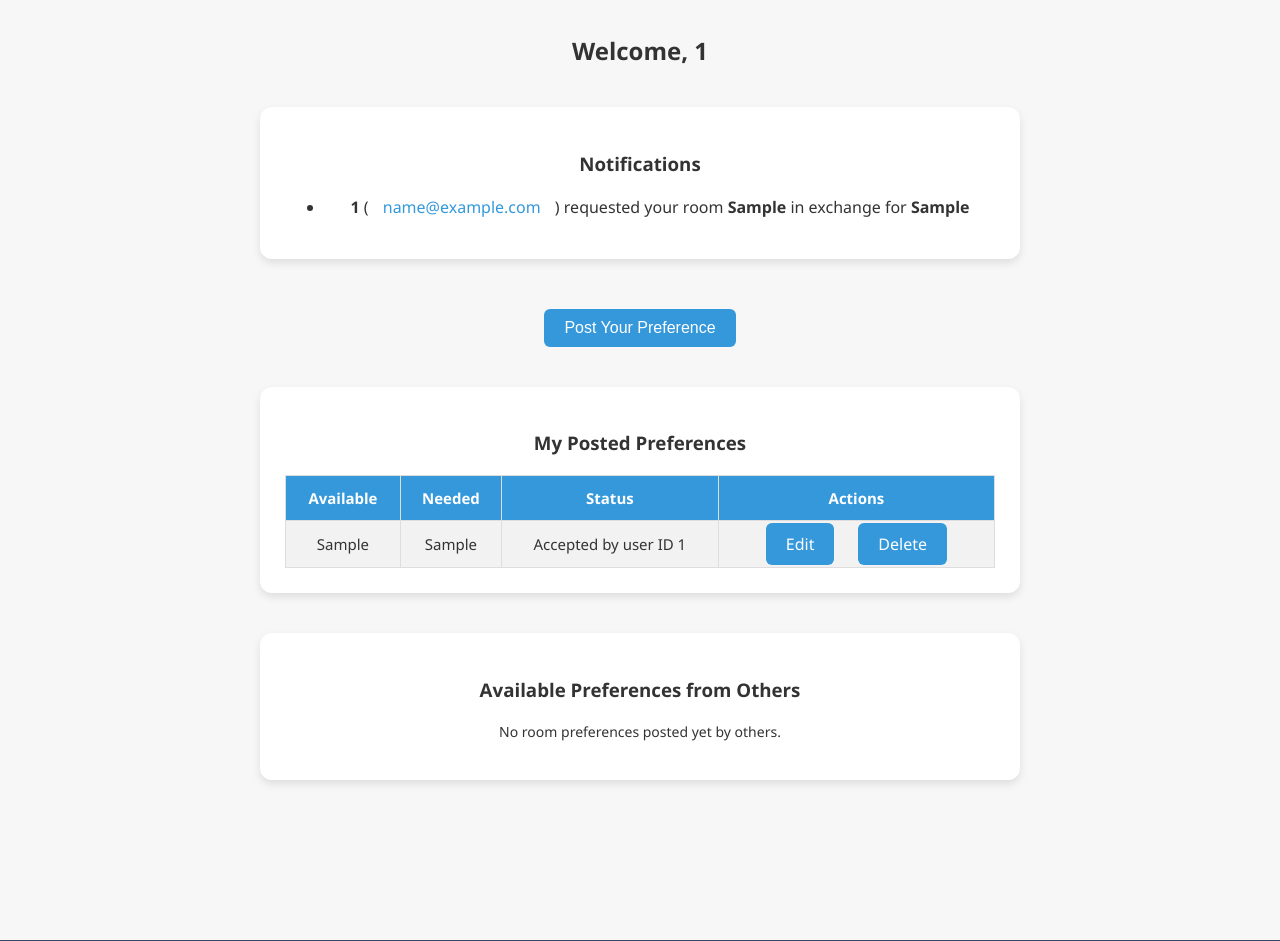
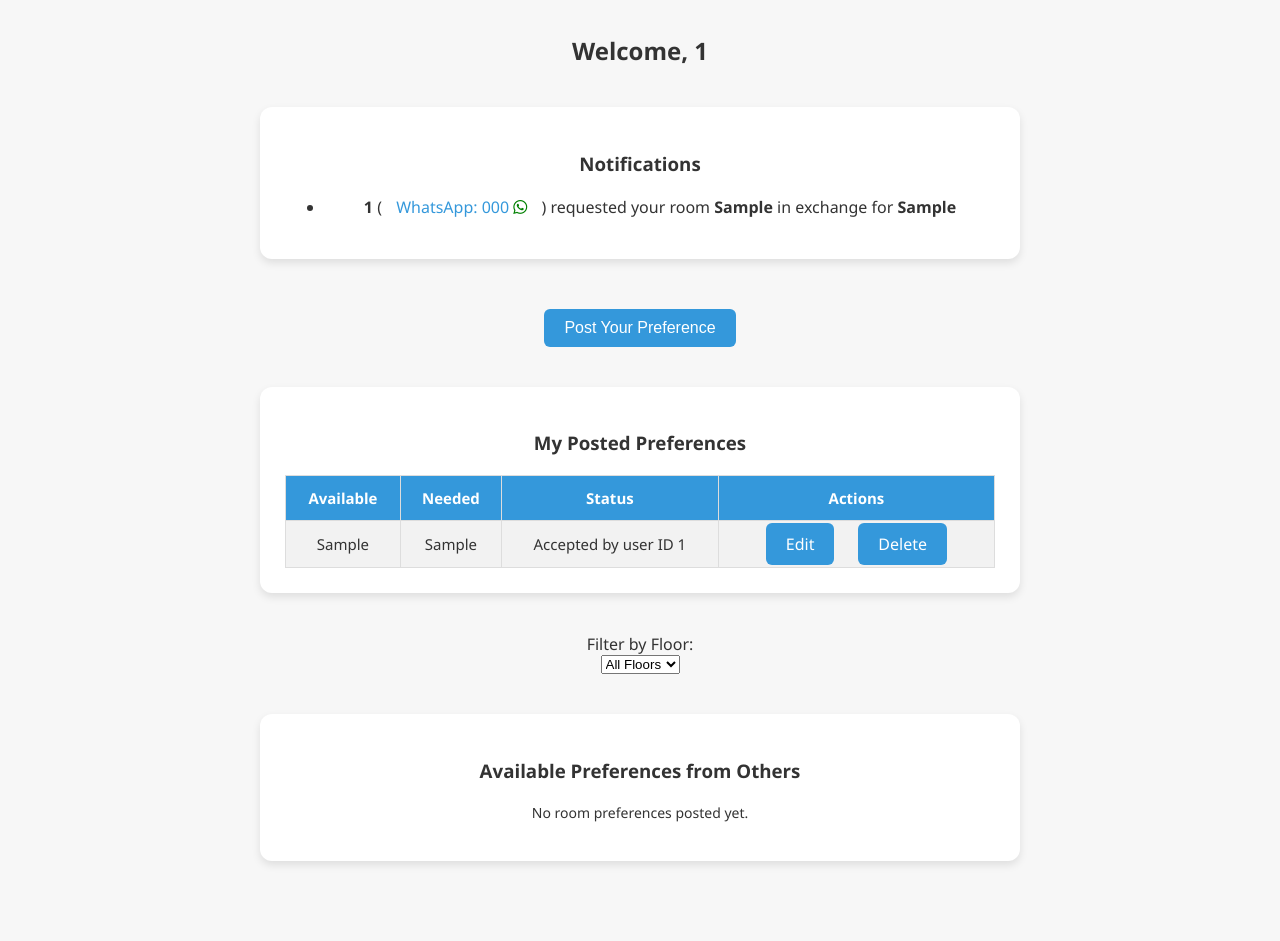
Before and after one commit to srujana30-106/swap-my-room, a Flask app: page /dashboard in a window 1280 px wide. Shown: the part 304-1245 px from the top of the page. Run offline with Flask 3, Linux system fonts and the light colour scheme; a user stored in the database is signed in; tables that the repository leaves empty hold one stand-in row (values such as "Sample post"); some libraries are stand-ins or nearby versions.

Commit message:
Secure config using .env and os.getenv

```diff
--- a/app.py
+++ b/app.py
@@ -7,46 +7,39 @@ from flask_mail import Mail, Message
 from itsdangerous import URLSafeTimedSerializer
 import re
 
+from config import Config  # import config
+
 app = Flask(__name__)
-app.secret_key = 'secret-key'
-
-# Database Configuration
-app.config['SQLALCHEMY_DATABASE_URI'] = 'postgresql://postgres:srujana1030@localhost/room_swap_db'
-app.config['SQLALCHEMY_TRACK_MODIFICATIONS'] = False
-
-# Email Configuration
-app.config['MAIL_SERVER'] = 'smtp.gmail.com'
-app.config['MAIL_PORT'] = 587
-app.config['MAIL_USE_TLS'] = True
-app.config['MAIL_USERNAME'] = 'srujanasanaka970@gmail.com'
-app.config['MAIL_PASSWORD'] = 'eutkskzpwsvkwjiz'
-
-mail = Mail(app)
-serializer = URLSafeTimedSerializer(app.secret_key)
+app.config.from_object(Config)  # load configuration from config.py
 
 # Extensions
 db = SQLAlchemy(app)
 login_manager = LoginManager(app)
 login_manager.login_view = 'login'
 socketio = SocketIO(app)
+mail = Mail(app)
+serializer = URLSafeTimedSerializer(app.config['SECRET_KEY'])
 
 # Models
 class User(UserMixin, db.Model):
+    __tablename__ = 'users'
+
     id = db.Column(db.Integer, primary_key=True)
     college_id = db.Column(db.String(20), unique=True, nullable=False)
     password = db.Column(db.String(100), nullable=False)
     email = db.Column(db.String(100), unique=True, nullable=False)
+    phone = db.Column(db.String(10), unique=True, nullable=False)
 
     def set_password(self, new_password):
         self.password = new_password
 
 class RoomPreference(db.Model):
     id = db.Column(db.Integer, primary_key=True)
-    user_id = db.Column(db.Integer, db.ForeignKey('user.id'))
+    user_id = db.Column(db.Integer, db.ForeignKey('users.id'))
     available = db.Column(db.String(20))
     needed = db.Column(db.String(20))
     selected = db.Column(db.Boolean, default=False)
-    accepted_by = db.Column(db.Integer, db.ForeignKey('user.id'))
+    accepted_by = db.Column(db.Integer, db.ForeignKey('users.id'))
 
     user = relationship('User', foreign_keys=[user_id])
     accepted_user = relationship('User', foreign_keys=[accepted_by], post_update=True)
@@ -65,6 +58,7 @@ def register():
         college_id = request.form.get('college_id').strip().upper()
         password = request.form.get('password')
         email = request.form.get('email').strip()
+        phone = request.form.get('phone').strip()
 
         if not re.match(r'^[A-Z0-9]{8}$', college_id):
             flash('College ID must be exactly 8 characters: uppercase letters and numbers only.', 'warning')
@@ -72,16 +66,19 @@ def register():
 
         existing_id = User.query.filter_by(college_id=college_id).first()
         existing_email = User.query.filter_by(email=email).first()
+        existing_phone = User.query.filter_by(phone=phone).first()
 
-        if existing_id and existing_email:
-            flash('Both College ID and Email already exist. Try another.', 'danger')
+        if existing_id and existing_email and existing_phone:
+            flash('College ID, Email, and Phone already exist. Try another.', 'danger')
         elif existing_id:
             flash('College ID already exists. Try another.', 'danger')
         elif existing_email:
             flash('Email already in use. Try another.', 'danger')
+        elif existing_phone:
+            flash('Phone number already in use. Try another.', 'danger')
         else:
             try:
-                user = User(college_id=college_id, password=password, email=email)
+                user = User(college_id=college_id, password=password, email=email, phone=phone)
                 db.session.add(user)
                 db.session.commit()
                 flash('Account created. Please login.', 'success')
@@ -149,6 +146,7 @@ def dashboard():
             available=available,
             needed=needed
         ).first()
+
         if existing:
             flash('You already posted this preference.', 'warning')
         else:
@@ -166,8 +164,12 @@ def dashboard():
     my_prefs = RoomPreference.query.filter_by(user_id=current_user.id).all()
 
     other_prefs_query = RoomPreference.query.filter(RoomPreference.user_id != current_user.id)
+
     if floor_filter:
-        other_prefs_query = other_prefs_query.filter(RoomPreference.available.ilike(f'{floor_filter}%'))
+        other_prefs_query = other_prefs_query.filter(
+            RoomPreference.available.ilike(f'{floor_filter}%')
+        )
+
     other_prefs = other_prefs_query.order_by(RoomPreference.id.desc()).all()
 
     notifications = RoomPreference.query.options(joinedload(RoomPreference.accepted_user)) \
--- a/templates/base.html
+++ b/templates/base.html
@@ -12,6 +12,7 @@
     <link href="https://fonts.googleapis.com/css2?family=Roboto:wght@400;600&display=swap" rel="stylesheet">
     <!-- Font Awesome for eye icon -->
     <link rel="stylesheet" href="https://cdnjs.cloudflare.com/ajax/libs/font-awesome/6.5.0/css/all.min.css">
+
 
 </head>
 <body>
--- a/templates/dashboard.html
+++ b/templates/dashboard.html
@@ -2,6 +2,8 @@
 {% block content %}
 <div class="container">
     <h2>Welcome, {{ current_user.college_id }}</h2>
+
+
 
     <!-- Notifications -->
     {% if notifications %}
@@ -12,12 +14,14 @@
             <li>
                 <strong>{{ note.accepted_user.college_id }}</strong>
                 (
-                <a href="https://mail.google.com/mail/?view=cm&fs=1&to={{ note.accepted_user.email }}" target="_blank">
-                    {{ note.accepted_user.email }}
+                <a href="https://wa.me/91{{ note.accepted_user.phone }}" target="_blank">
+                    WhatsApp: {{ note.accepted_user.phone }}
+                    <i class="fab fa-whatsapp" style="color: green;"></i>
                 </a>
                 )
                 requested your room <strong>{{ note.available }}</strong> in exchange for <strong>{{ note.needed }}</strong>
             </li>
+
             {% endfor %}
         </ul>
     </div>
@@ -70,9 +74,20 @@
         {% endif %}
     </div>
 
+    <!-- Filter by Floor -->
+    <form method="GET" action="{{ url_for('dashboard') }}" style="margin-bottom: 20px;">
+        <label for="floor">Filter by Floor:</label>
+        <select name="floor" id="floor" onchange="this.form.submit()">
+            <option value="">All Floors</option>
+            <option value="1" {% if floor_filter == '1' %}selected{% endif %}>1st Floor</option>
+            <option value="2" {% if floor_filter == '2' %}selected{% endif %}>2nd Floor</option>
+            <option value="3" {% if floor_filter == '3' %}selected{% endif %}>3rd Floor</option>
+            <!-- Add more options if needed -->
+        </select>
+    </form>
     <!-- Other Users' Preferences -->
     <div class="preference-list">
-        <h3>Available Preferences from Others</h3>
+        <h3>Available Preferences from Others {% if floor_filter %}(Filtered by Floor {{ floor_filter }}){% endif %}</h3>
         {% if other_prefs %}
         <table>
             <tr>
@@ -101,7 +116,7 @@
             {% endfor %}
         </table>
         {% else %}
-        <p>No room preferences posted yet by others.</p>
+        <p>No room preferences posted yet{% if floor_filter %} on this floor{% endif %}.</p>
         {% endif %}
     </div>
 </div>
@@ -115,10 +130,8 @@
     function validateAndTrim() {
         let available = document.getElementById('available');
         let needed = document.getElementById('needed');
-
         available.value = available.value.trim().toUpperCase();
         needed.value = needed.value.trim().toUpperCase();
-
         return true;
     }
 </script>
--- a/templates/register.html
+++ b/templates/register.html
@@ -12,6 +12,11 @@
         <!-- Email -->
         <div class="input-wrapper">
             <input type="email" name="email" placeholder="Email" required>
+        </div>
+
+        <!-- Phone -->
+        <div class="input-wrapper">
+            <input type="text" name="phone" placeholder="WhatsApp Number (with country code)" required>
         </div>
 
         <!-- Password with eye icon -->
```
Also changed, not shown: config.py (added, +18 -0 lines), database.py (+3 -4 lines), reset_data.py (deleted, +0 -12 lines), 1 other file.
